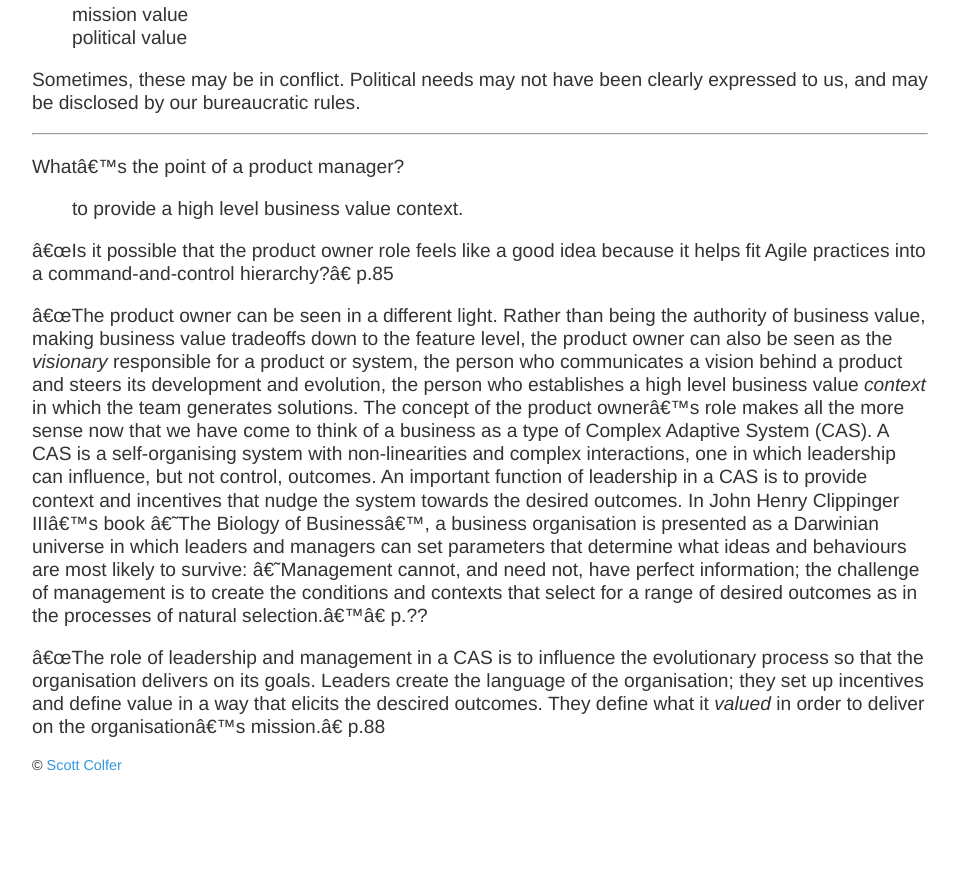
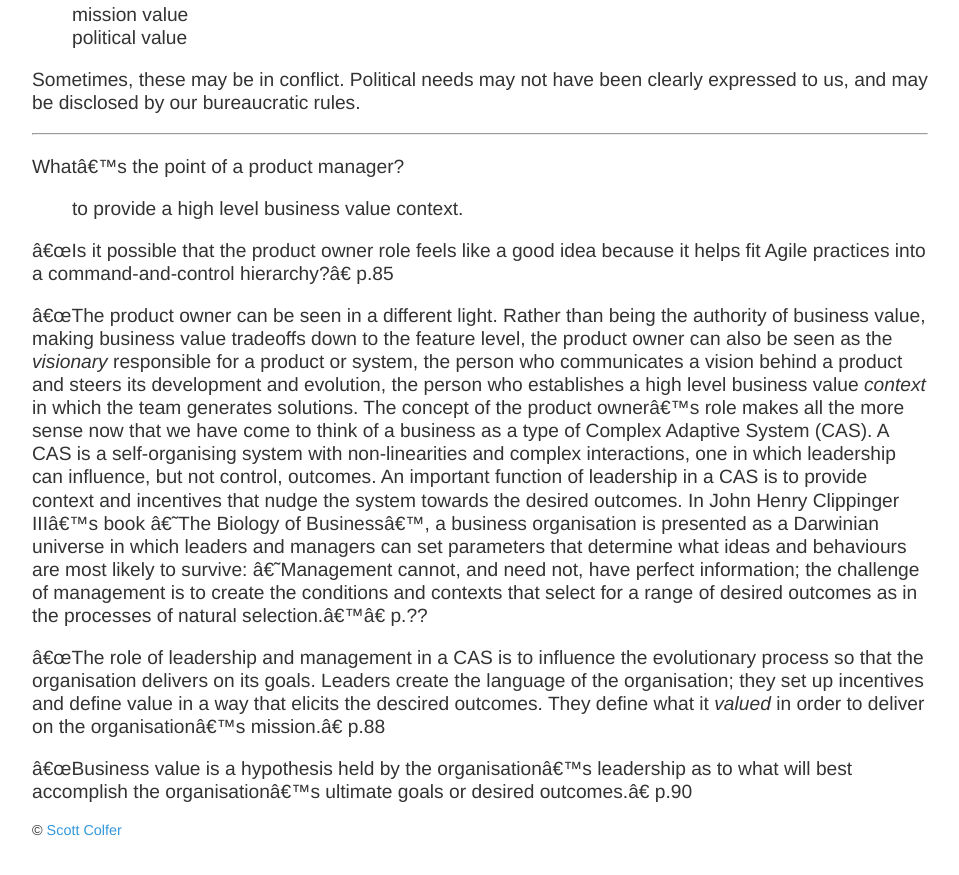
Before and after one commit to scottcolfer/scottcolfer.github.io, a Jekyll site: the page built from _posts/2018-03-02-value-context.md, in a window 1280 px wide and 900 px high, scrolled down 2362 px. Shown: the top 875 px of the window, without its empty margins (160-1119 px from the left). Built offline with Jekyll 4.4.1, drawn with Linux system fonts in a browser that asks for light colours; before the commit the page ends 3196 px from its top, so only the background shows below that.

Commit message:
Update 2018-03-02-value-context.md

```diff
--- a/_posts/2018-03-02-value-context.md
+++ b/_posts/2018-03-02-value-context.md
@@ -69,3 +69,5 @@ What's the point of a product manager?
 The concept of the product owner's role makes all the more sense now that we have come to think of a business as a type of Complex Adaptive System (CAS). A CAS is a self-organising system with non-linearities and complex interactions, one in which leadership can influence, but not control, outcomes. An important function of leadership in a CAS is to provide context and incentives that nudge the system towards the desired outcomes. In John Henry Clippinger III's book 'The Biology of Business', a business organisation is presented as a Darwinian universe in which leaders and managers can set parameters that determine what ideas and behaviours are most likely to survive: 'Management cannot, and need not, have perfect information; the challenge of management is to create the conditions and contexts that select for a range of desired outcomes as in the processes of natural selection.'" p.??
 
 "The role of leadership and management in a CAS is to influence the evolutionary process so that the organisation delivers on its goals. Leaders create the language of the organisation; they set up incentives and define value in a way that elicits the descired outcomes. They define what it *valued* in order to deliver on the organisation's mission." p.88
+
+"Business value is a hypothesis held by the organisation's leadership as to what will best accomplish the organisation's ultimate goals or desired outcomes." p.90
```
